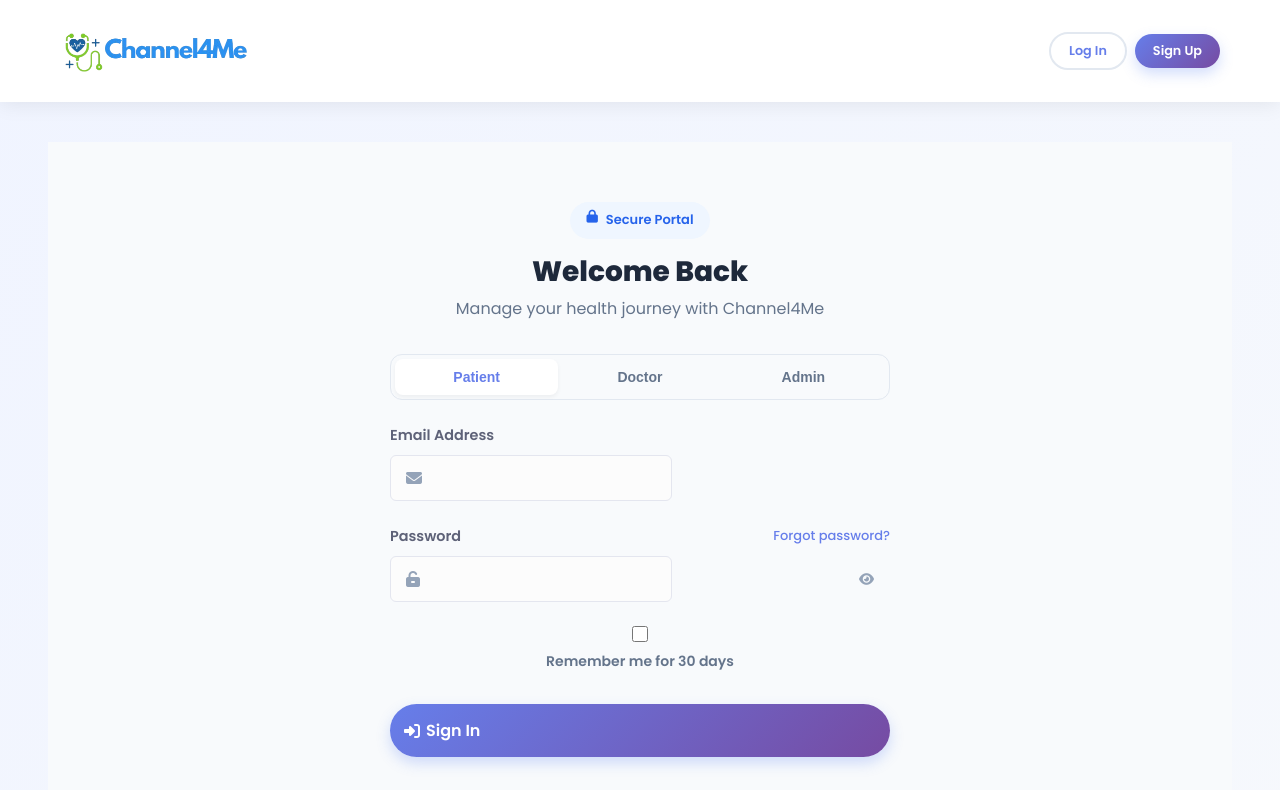
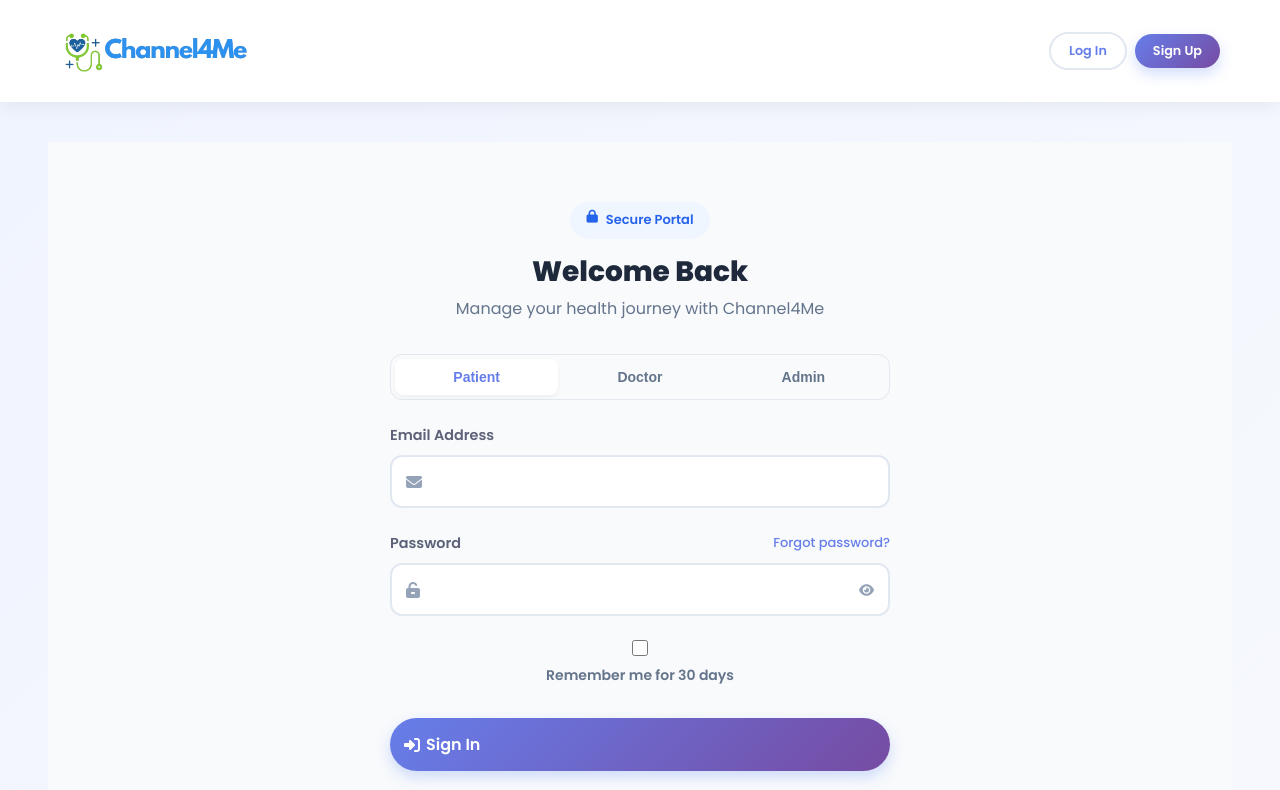
Before and after one commit to channel4meofficial-gif/Channel4me-Frontend, a React (Create React App) app: page /login in a window 1280 px wide. Shown: the top 790 px of the page. Built offline with nearby package versions, Linux system fonts and the light colour scheme.

Commit message:
style: unify input styling, role cards layout, and step indicator centering

```diff
--- a/src/styles/global.css
+++ b/src/styles/global.css
@@ -95,3 +95,23 @@ img {
     padding: 0 15px;
   }
 }
+
+/* Global Login Page Inputs */
+.registration-form-container input:not([type="checkbox"]) {
+  width: 100% !important;
+  display: block;
+  box-sizing: border-box;
+  padding: 12px 48px 12px 48px; /* 48px padding on both sides for icons */
+  border: 2px solid #e2e8f0;
+  border-radius: 12px;
+  font-size: 1rem;
+  transition: all 0.2s;
+  background: white;
+  outline: none;
+  font-family: inherit;
+}
+
+.registration-form-container input:not([type="checkbox"]):focus {
+  border-color: #667eea;
+  box-shadow: 0 0 0 4px rgba(102, 126, 234, 0.1);
+}
--- a/src/styles/register/RegistrationType.css
+++ b/src/styles/register/RegistrationType.css
@@ -156,14 +156,17 @@
 }
 
 .role-cards {
-    display: grid;
+    display: flex;
+    flex-direction: column;
     gap: 16px;
     margin-bottom: 32px;
 }
 
-.role-card {
+.role-cards .role-card {
     display: flex;
+    flex-direction: row;
     align-items: center;
+    justify-content: flex-start;
     gap: 20px;
     padding: 24px;
     border: 2px solid #f1f5f9;
@@ -172,20 +175,22 @@
     transition: all 0.4s cubic-bezier(0.175, 0.885, 0.32, 1.275);
     position: relative;
     background: white;
+    box-shadow: none;
+    overflow: visible;
 }
 
-.role-card:hover {
+.role-cards .role-card:hover {
     border-color: #667eea33;
     transform: translateY(-5px);
     box-shadow: 0 20px 25px -5px rgba(0, 0, 0, 0.05);
 }
 
-.role-card.selected {
+.role-cards .role-card.selected {
     border-color: #667eea;
     background: #f0f7ff;
 }
 
-.role-icon {
+.role-cards .role-card .role-icon {
     width: 56px;
     height: 56px;
     background: white;
@@ -198,7 +203,7 @@
     transition: all 0.3s;
 }
 
-.role-card.selected .role-icon {
+.role-cards .role-card.selected .role-icon {
     background: #667eea;
     color: white;
 }
@@ -215,7 +220,7 @@
     color: #64748b;
 }
 
-.select-indicator {
+.role-cards .role-card .select-indicator {
     margin-left: auto;
     width: 24px;
     height: 24px;
@@ -228,7 +233,7 @@
     transition: all 0.3s;
 }
 
-.role-card.selected .select-indicator {
+.role-cards .role-card.selected .select-indicator {
     background: #667eea;
     border-color: #667eea;
     color: white;
@@ -265,7 +270,7 @@
 
 /* Auth Step Wrapper Styles (Generic) */
 .main-content-register {
-    padding-top: 100px;
+    padding-top: 60px; /* Reduced from 100px to move it up */
     padding-bottom: 80px;
     min-height: 100vh;
     background: #f8fafc;
@@ -280,32 +285,45 @@
 .steps {
     display: flex;
     justify-content: space-between;
-    margin-bottom: 40px;
+    margin: 0 auto 40px auto;
+    width: 100%;
+    max-width: 450px;
     position: relative;
-    padding: 0 20px;
+    padding: 0;
+}
+
+.steps::before {
+    display: none !important; /* Hide leaked ::before from Step3.css */
 }
 
 .steps::after {
     content: '';
     position: absolute;
     top: 20px;
-    left: 40px;
+    left: 40px; /* Center of the 80px wide step */
     right: 40px;
     height: 2px;
     background: #e2e8f0;
     z-index: 0;
 }
 
-.step {
+.steps .step {
     position: relative;
     z-index: 1;
     display: flex;
     flex-direction: column;
     align-items: center;
+    justify-content: flex-start;
     gap: 8px;
+    width: 80px;
+    padding: 0;
+    background: transparent;
+    border-radius: 0;
+    box-shadow: none;
+    text-align: center;
 }
 
-.step-number {
+.steps .step-number {
     width: 40px;
     height: 40px;
     background: white;
@@ -317,24 +335,35 @@
     font-weight: 700;
     color: #64748b;
     transition: all 0.3s;
+    margin: 0;
+    position: static;
+    transform: none;
 }
 
-.step.active .step-number {
+.steps .step.active .step-number {
     background: #667eea;
     border-color: #667eea;
     color: white;
     box-shadow: 0 4px 12px rgba(102, 126, 234, 0.3);
 }
 
-.step-label {
+.steps .step.completed .step-number {
+    background: #667eea;
+    border-color: #667eea;
+    color: white;
+}
+
+.steps .step-label {
     font-size: 0.75rem;
     font-weight: 600;
     color: #94a3b8;
     text-transform: uppercase;
     letter-spacing: 0.05em;
+    margin: 0;
 }
 
-.step.active .step-label {
+.steps .step.active .step-label,
+.steps .step.completed .step-label {
     color: #667eea;
 }
 
@@ -435,3 +464,24 @@
     font-weight: 600;
     text-decoration: none;
 }
+
+/* Fix for Login Page unstyled inputs */
+.registration-form-container input:not(.form-control):not([type="checkbox"]) {
+    width: 100% !important;
+    display: block !important;
+    box-sizing: border-box !important;
+    padding: 12px 48px 12px 48px !important;
+    border: 2px solid #e2e8f0 !important;
+    border-radius: 12px !important;
+    font-size: 1rem !important;
+    transition: all 0.2s !important;
+    background: white !important;
+    outline: none !important;
+    font-family: inherit !important;
+    color: #333 !important;
+}
+
+.registration-form-container input:not(.form-control):not([type="checkbox"]):focus {
+    border-color: #667eea !important;
+    box-shadow: 0 0 0 4px rgba(102, 126, 234, 0.1) !important;
+}
```
